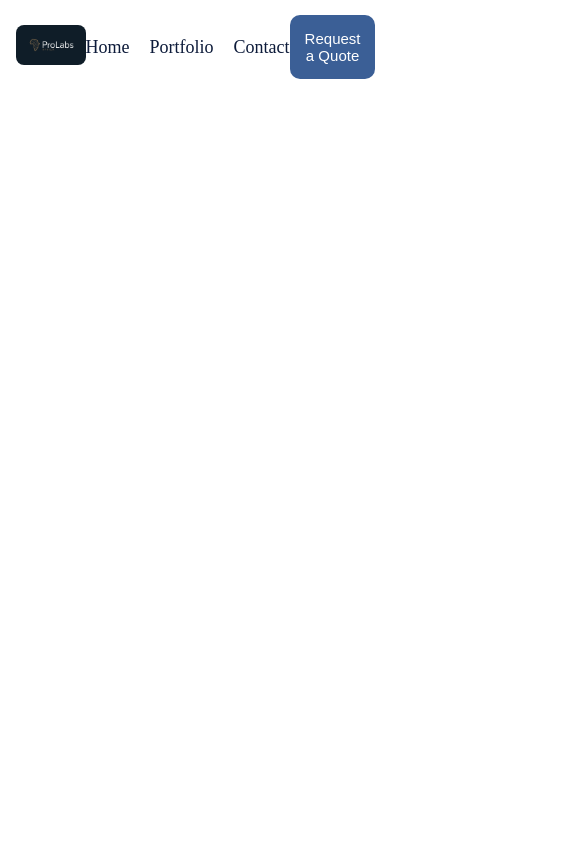
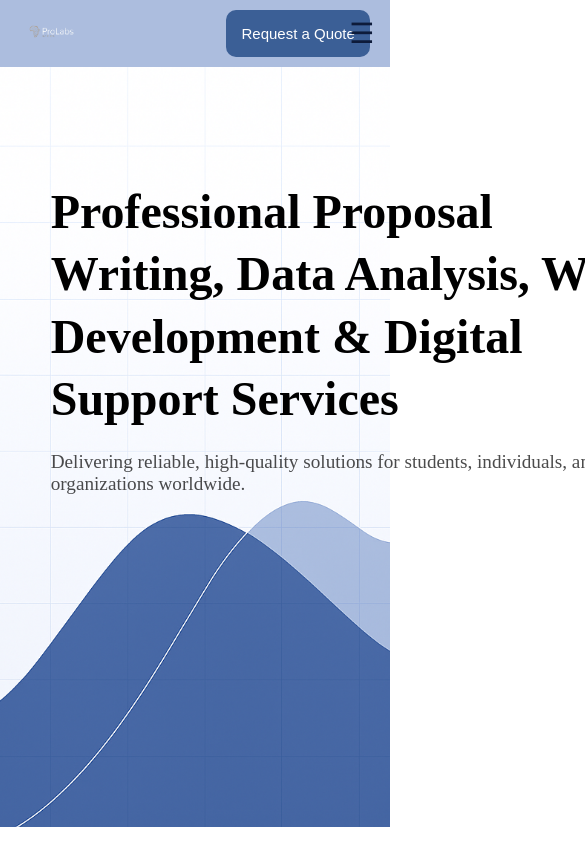
Before and after one commit to kazungu-p/Prolabs-africa, a React (Vite) app: page / in a window 390 px wide. Shown: the top 844 px of the page, 585 px wide, since content can reach past the window. Built offline with nearby package versions, Linux system fonts and the light colour scheme.

Commit message:
add navbar responsiveness

```diff
--- a/src/App.jsx
+++ b/src/App.jsx
@@ -1,10 +1,15 @@
 import React from "react"
 import Navbar from "./components/Navbar"
+import Landing from "./components/Landing"
 
 function App() {
 
   return(
-    <Navbar />
+    <>
+      <Navbar />
+      <Landing />
+
+    </>
   )
 }
 
--- /dev/null
+++ b/src/assets/styles/landing.css
@@ -0,0 +1,23 @@
+.landing-container{
+    position: relative;
+    background: url(/images/landing.png);
+    background-size: cover;
+    background-position: center;
+    height: 90vh;
+}
+.landing-content{
+    position: absolute;
+    top: 15%;
+    left: 13%;
+    width: 600px;
+}
+.landing-content h1{
+    font-size: 3em;
+    font-weight: bolder;
+    line-height: 1.3;
+}
+.landing-content p{
+    margin: 20px 0;
+    font-size: larger;
+    opacity: 0.7;
+}
--- a/src/assets/styles/navbar.css
+++ b/src/assets/styles/navbar.css
@@ -1,5 +1,7 @@
 header nav{
-    padding: 15px 4%;
+    background: #acbdde;
+    padding: 10px 4%;
+    /* margin-bottom: 20px; */
     display: flex;
     align-items: center;
     justify-content: space-between;
@@ -20,6 +22,7 @@ a{
 .logo img{
     width: 70px;
     border-radius: 8px;
+    cursor: pointer;
 }
 .nav-btn button{
     padding: 15px;
@@ -29,8 +32,42 @@ a{
     background-color: #3B5F96;
     color: white;
     font-size: 15px;
+    cursor: pointer;
 }
 
 .hamburger{
+    color: #0D1B3A;
+    font-size: 28px;
     display: none;
+    cursor: pointer;
 }
+@media screen and (max-width: 780px){
+    .hamburger{
+        display: block;
+        z-index: 2;
+    }
+    .nav-links{
+        display: none;
+        overflow: hidden;
+        position: absolute;
+        top: 0;
+        left: 50%;
+        transform: translateX(-50%);
+        background-color: #acbdde;
+
+        width: 100%;
+        transition: 0.5s ease-in;
+    }
+    .nav-links ul{
+        align-items: center;
+        flex-direction: column;
+    }
+    .nav-links.active{
+        z-index: 1;
+        display: block;
+        padding: 20px;
+    }
+    .nav-btn{
+        margin-right: -45%;
+    }
+}
--- a/src/components/Landing.jsx
+++ b/src/components/Landing.jsx
@@ -1,7 +1,18 @@
 import React from "react";
+import "../assets/styles/landing.css"
 
-function Landing(){
-    return
+function Landing() {
+    return (
+        <div className="landing-container">
+            <div className="landing-content">
+                <h1>
+                    Professional Proposal Writing, Data Analysis, Web Development & Digital Support Services
+                </h1>
+                <p>Delivering reliable, high-quality solutions for students, individuals, and organizations worldwide.</p>
+            </div>
+
+        </div>
+    )
 }
 
 export default Landing;
--- a/src/components/Navbar.jsx
+++ b/src/components/Navbar.jsx
@@ -3,7 +3,7 @@ import "../assets/styles/navbar.css"
 
 function Navbar() {
 
-    const [menuOpen, setMenuOpen] = useState("false");
+    const [menuOpen, setMenuOpen] = useState(false);
 
     function toggleMenu() {
         setMenuOpen(!menuOpen);
@@ -13,7 +13,7 @@ function Navbar() {
         <header>
             <nav>
                 <div className="logo">
-                    <img src="images/logo.jpg" alt="prolabs-africa logo" />
+                    <img src="images/image.png" alt="prolabs-africa logo" />
                 </div>
                 <div className={`nav-links ${menuOpen ? "active" : ""}`}>
                     <ul>
@@ -25,7 +25,7 @@ function Navbar() {
                 <div className="nav-btn">
                     <button>Request a Quote</button>
                 </div>
-                <div className="hamburger">
+                <div className="hamburger" onClick={toggleMenu}>
                     {menuOpen ? "\u2715" : "\u2630"}
                 </div>
             </nav>
```
Also changed, not shown: public/images/image.png (added), public/images/landing.png (added).
